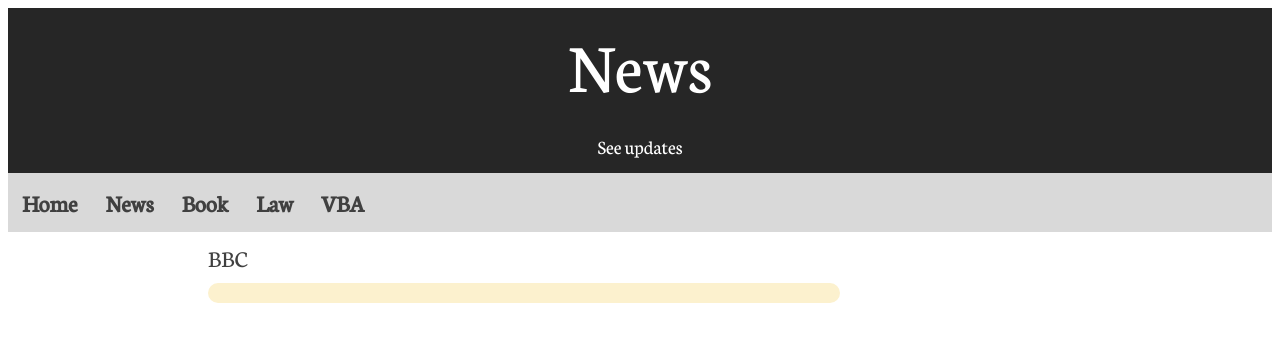
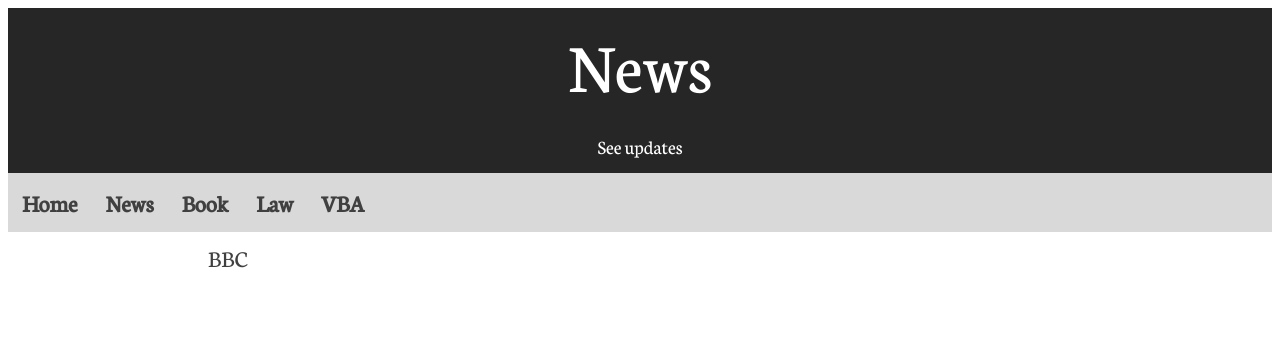
Before and after one commit to hummingcat/library, a plain HTML site: page subjects/news.html in a window 1280 px wide. Drawn offline with nearby package versions, Linux system fonts and the light colour scheme.

Commit message:
Update news.html

```diff
--- a/subjects/news.html
+++ b/subjects/news.html
@@ -27,7 +27,7 @@ $(function(){
 <!--end of Navigation bar-->
 
 <h3>BBC</h3>
-<div class = "codebox">
+<div class = "newsbox">
 <script src="//rss.bloople.net/?url=http%3A%2F%2Ffeeds.bbci.co.uk%2Fnews%2Frss.xml&showtitle=false&type=js"></script>
 </div>
 
```
